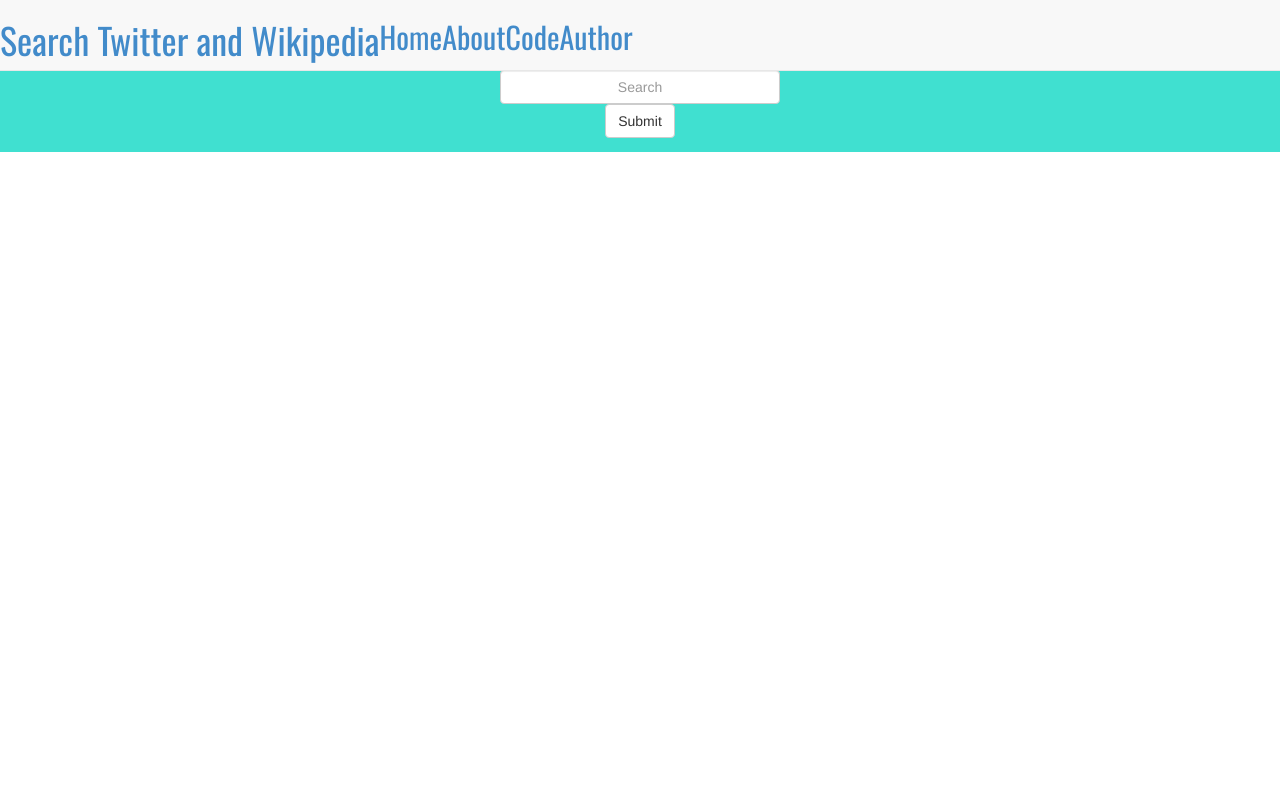
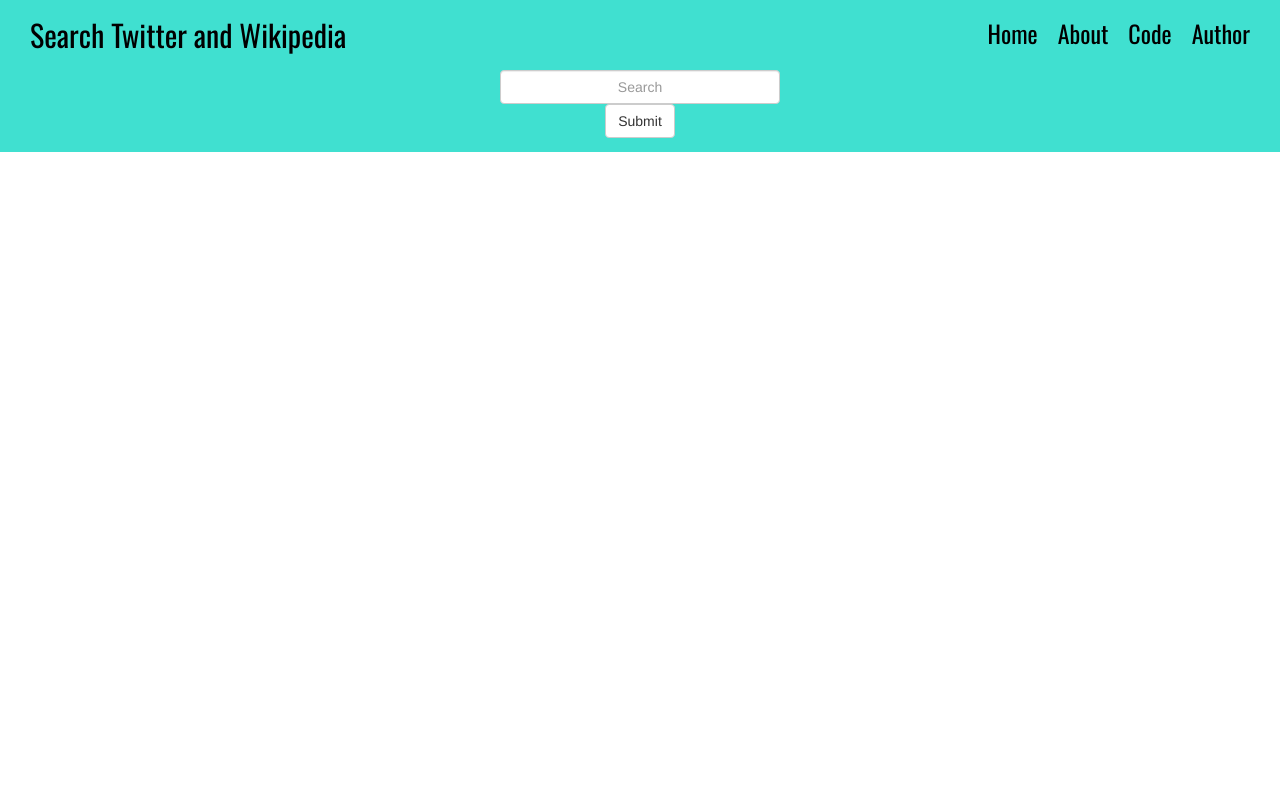
Before and after one commit to kottofy/PythonDjango-SearchApp, a Django app: page / in a window 1280 px wide. Run offline with Django 3.2, Linux system fonts and the light colour scheme.

Commit message:
updated css, navbar is collapsable

```diff
--- a/SearchApp/SearchApp/Search_Wikipedia.py
+++ b/SearchApp/SearchApp/Search_Wikipedia.py
@@ -11,7 +11,7 @@
                 wiki_results.append(wikipedia.page(result, preload=False))
         except wikipedia.DisambiguationError as e:
             #print("disambiguation error on " + result)
-            print(e.with_traceback)
+            #print(e.with_traceback)
             try:
                 for item in e.options:
                     #print("disambiguation error on " + item)
--- a/SearchApp/app/static/app/content/site.css
+++ b/SearchApp/app/static/app/content/site.css
@@ -1,5 +1,58 @@
+.search {
+    padding-top: 10px !important;
+}
+
+.navbar {
+    padding-left: 20px;
+    padding-right: 20px;
+    padding-top: 0px;
+    background-color: turquoise !important;
+    border: none !important;
+}
+
+.link a {
+    color: black;
+    padding-top: 5px !important;
+    padding-left: 10px;
+    padding-right: 10px;
+}
+
+.link a:hover {
+    color: white !important;
+    text-decoration: none !important;
+    padding-top: 5px !important;
+    padding-left: 10px;
+    padding-right: 10px;
+}
+
+.title a{
+    font-size: 30px !important;
+    color: black !important;
+    padding-top: 5px !important;
+    padding-left: 10px !important;
+    padding-right: 10px !important;
+}
+
+.title a:hover{
+    font-size: 30px !important;
+    color: white !important;
+    text-decoration: none !important;
+    padding-top: 5px !important;
+    padding-left: 10px !important;
+    padding-right: 10px !important;
+}
+
 h1, h2, h3, h4 {
     font-family: 'Oswald', sans-serif !important;
+}
+
+h4 a, h5 a {
+    color: darkturquoise !important;
+}
+
+h4 a:hover, h5 a:hover {
+    color: black !important;
+    text-decoration: none !important;
 }
 
 .enter-query-container {
@@ -20,8 +73,7 @@
 }
 
 body {
-    padding-top: 50px;
-    padding-bottom: 20px;
+    padding-top: 40px;
 }
 
 /* Set padding to keep content from hitting the edges */
--- a/SearchApp/app/templates/app/layout.html
+++ b/SearchApp/app/templates/app/layout.html
@@ -8,26 +8,30 @@
     <link rel="stylesheet" href="/static/app/content/site.css" />
     <link rel="stylesheet" href="/static/app/content/bootstrap.min.css" />
     <link href='https://fonts.googleapis.com/css?family=Oswald' rel='stylesheet' type='text/css'>
+    <script src="../../static/app/scripts/jquery-1.10.2.min.js"></script>
     <script src="../../static/app/scripts/bootstrap.min.js"></script>
 </head>
 <body>
-    <div class="navbar navbar-default navbar-fixed-top">
-        <div class="container-fluid">
-            <div class="navbar-header">
-                <h1><a href="">Search Twitter and Wikipedia</a></h1>
-            </div>
-            <div class="collapse navbar-collapse" id="navbar-collapse-1">
-                <ul class="nav navbar-nav">
-                    <li><h2><a href="http://kristinottofysearchapp.azurewebsites.net">Home<span class="sr-only">(current)</span></a></h2></li>
-                    <li><h2><a href="https://github.com/kottofy/PythonDjango-SearchApp/blob/master/SearchApp/readme.md">About<span class="sr-only">(current)</span></a></h2></li>
-                    <li><h2><a href="https://github.com/kottofy/PythonDjango-SearchApp">Code<span class="sr-only">(current)</span></a></h2></li>
-                    <li><h2><a href="http://kristinottofy.com">Author<span class="sr-only">(current)</span></a></h2></li>
-                </ul>
-            </div>
-        </div>
+    <nav class="navbar navbar-default navbar-fixed-top">
+  <div class="container-fluid">
+    <div class="navbar-header">
+      <button type="button" class="navbar-toggle" data-toggle="collapse" data-target="#myNavbar">
+        <span class="icon-bar"></span>
+        <span class="icon-bar"></span>
+        <span class="icon-bar"></span>
+      </button>
+      <h1 class="title"><a class="navbar-brand" href="http://kristinottofysearchapp.azurewebsites.net">Search Twitter and Wikipedia</a></h1>
     </div>
+    <div class="collapse navbar-collapse" id="myNavbar">
+      <ul class="nav navbar-nav navbar-right">
+        <li><h3 class="link"><a href="http://kristinottofysearchapp.azurewebsites.net">Home</a><span></span></h3></li>
+        <li><h3 class="link"><a href="https://github.com/kottofy/PythonDjango-SearchApp/blob/master/SearchApp/readme.md">About</a><span></span></h3></li>
+        <li><h3 class="link"><a href="https://github.com/kottofy/PythonDjango-SearchApp">Code</a><span></span></h3></li>
+        <li><h3 class="link"><a href="http://kristinottofy.com">Author</a><span></span></h3></li>
+      </ul>
+    </div>
+  </div>
+</nav>
     {% block content %}{% endblock %}
 </body>
 </html>
-
-{#TODO: Add nav bar with links Home (/), Code (github.com/kottofy), Creator (kristinottofy.com), possibly about page#}
--- a/SearchApp/app/templates/app/search.html
+++ b/SearchApp/app/templates/app/search.html
@@ -6,7 +6,7 @@
             <div class="col-xs-12">
                 <form action="/" method="GET">
                     <div class="row">
-                        <div class="col-xs-12">
+                        <div class="search col-xs-12">
                             <input class="center text-center form-control" id="query" type="text" name="query" placeholder="Search" required>
                         </div>
                     </div>
@@ -25,13 +25,13 @@
         {% if word %}
             <div class="twitter-results col-xs-12 col-md-6">
                 {% if word %}
-                    <h2>Twitter Results for "{{word}}":</h2>
+                    <h3>Twitter Results for "{{word}}":</h3>
                 {% endif %}
                 {% if not twitter_results %}
-                    <h3>Sorry. We are unable to dislay Twitter Results. Please try a different query or try again later. Thanks! :)</h3>
+                    <h4>Sorry. We are unable to dislay Twitter Results. Please try a different query or try again later. Thanks! :)</h4>
                 {% else %}
-                    <h3><a href="http://twitter.com/search?q=/{{word}}">See Results on Twitter</a></h3>
-                    <h4>Search completed in: {{twitter_results.completed_in}} seconds</h4>
+                    <h4><a href="http://twitter.com/search?q=/{{word}}">See Results on Twitter</a></h4>
+                    <h5>Search completed in: {{twitter_results.completed_in}} seconds</h5>
                     {% for tweet in twitter_results %}
                         <div class="panel panel-default">
                           <div class="panel-body">
@@ -53,12 +53,12 @@
 
             <div class="wiki-results col-xs-12 col-md-6">
                 {% if word %}
-                    <h2>Wikipedia Results for "{{word}}":</h2>
+                    <h3>Wikipedia Results for "{{word}}":</h3>
                 {% endif %}
                 {% if not wiki_results %}
-                    <h3>Sorry. We are unable to dislay Wikipedia Results. Please try a different query or try again later. Thanks! :)</h3>
+                    <h4>Sorry. We are unable to dislay Wikipedia Results. Please try a different query or try again later. Thanks! :)</h4>
                 {% else %}
-                <h3><a href="http://wikipedia.org/wiki/{{word}}">See Results on Wikipedia</a></h3>
+                <h4><a href="http://wikipedia.org/wiki/{{word}}">See Results on Wikipedia</a></h4>
                     {% for wiki in wiki_results %}
                         <div class="panel panel-default">
                           <div class="panel-body">
```
